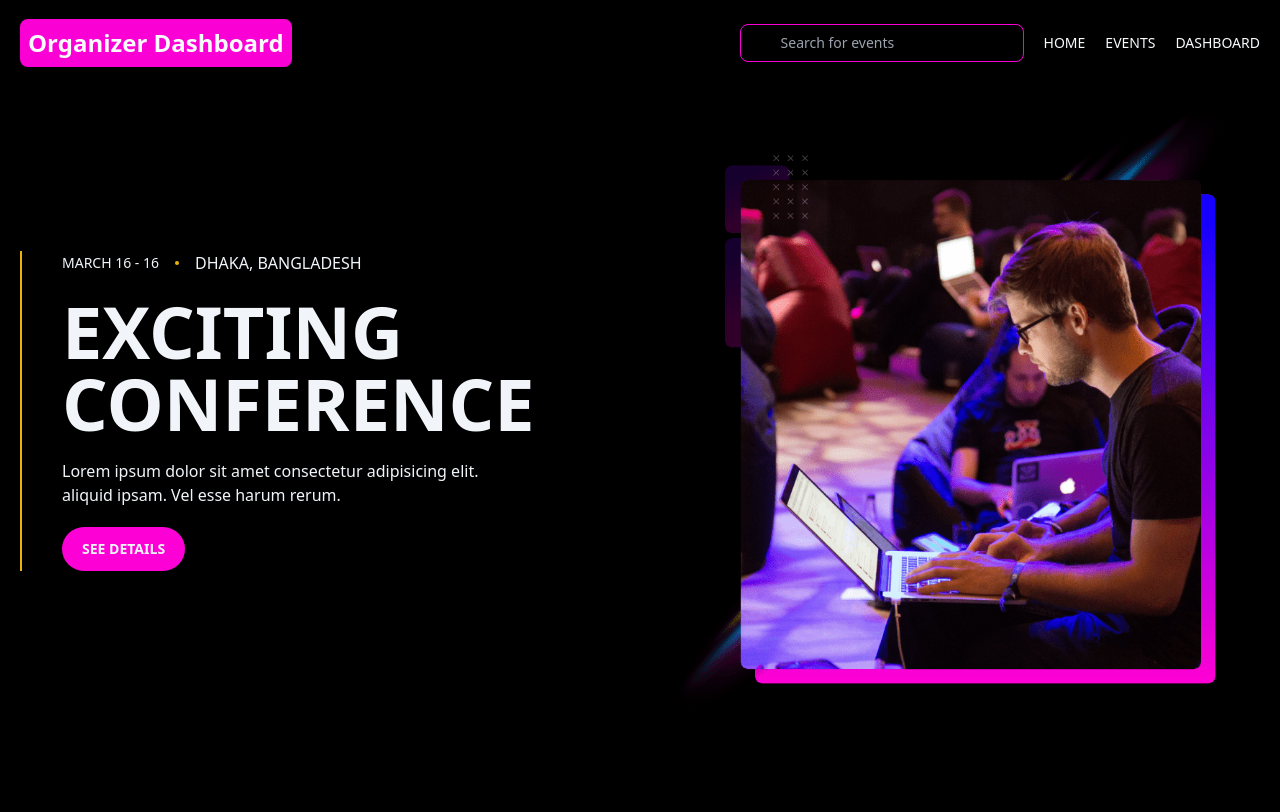
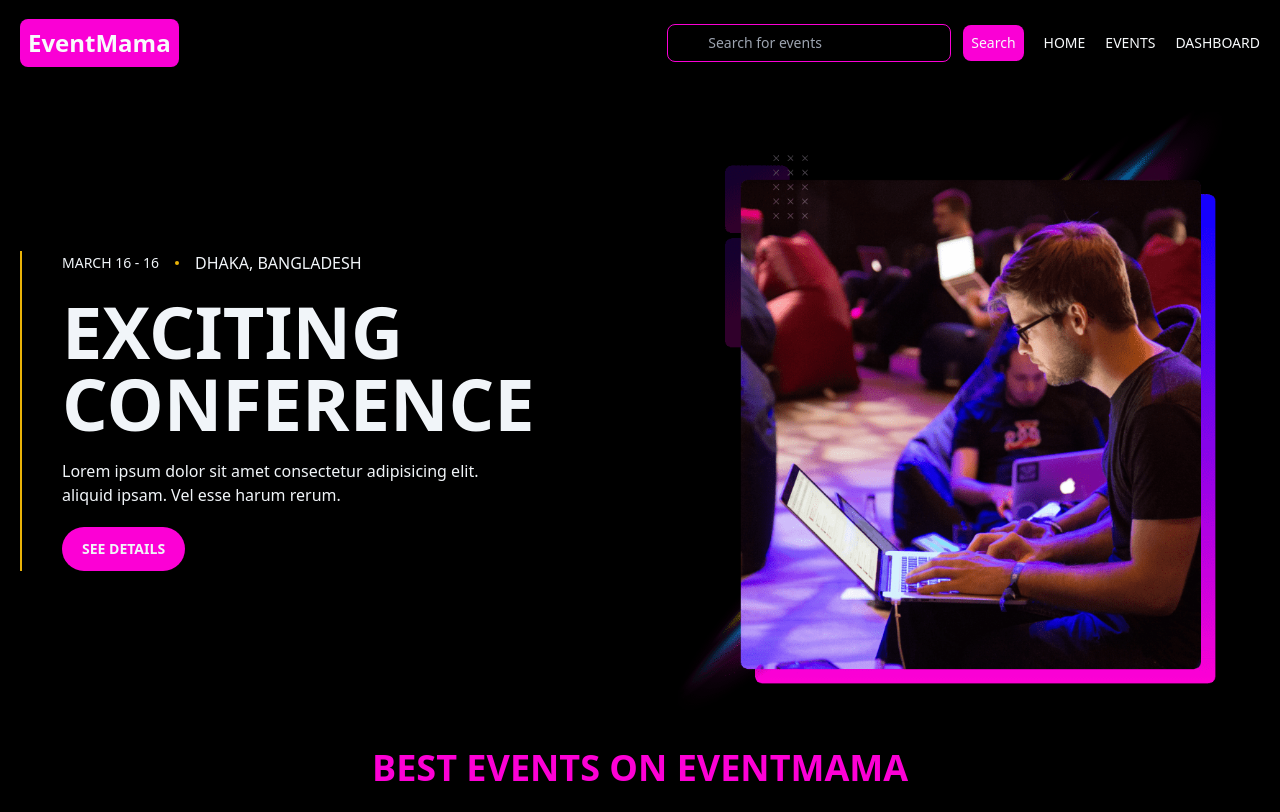
Before and after one commit to MohammadFahad1/Django-Assignment-1-Event-Management-System, a Django app: page / in a window 1280 px wide. Run offline with Django 5.2, Linux system fonts and the light colour scheme.

Commit message:
Events Section Header Added

```diff
--- a/events/templates/dashboard/dashboard.html
+++ b/events/templates/dashboard/dashboard.html
@@ -5,7 +5,7 @@
     <meta charset="UTF-8">
     <meta name="viewport" content="width=device-width, initial-scale=1.0">
     <link rel="stylesheet" href="{% static "css/output.css" %}">
-    <title>Organizer Dashboard</title>
+    <title>Event Management System</title>
 </head>
 <body class="bg-black">
     <div class="min-h-screen w-full max-w-7xl mx-auto px-5">
@@ -13,13 +13,14 @@
          <header class="mt-3">
             <nav class="text-slate-50 flex flex-col justify-between items-center md:justify-between md:flex-row">
                 {% comment %} Logo {% endcomment %}
-                 <a href="/"><div class="text-2xl p-2 bg-[#FA00D5] rounded-lg font-bold">Organizer Dashboard</div></a>
+                 <a href="/"><div class="text-2xl p-2 bg-[#FA00D5] rounded-lg font-bold">EventMama</div></a>
 
                  {% comment %} Navbar Links {% endcomment %}
                   <div class="py-3 text-sm flex items-center justify-center gap-5 flex-wrap">
-                    <form action="" method="get" class="w-full md:w-auto mx-auto">
+                    <form action="" method="get" class="w-full md:w-auto mx-auto flex items-center justify-center gap-3">
                         {% csrf_token %}
                         <input type="text" name="search" id="search" class="bg-transparent border border-[#FA00D5] px-10 py-2 rounded-lg w-full" placeholder="Search for events">
+                        <input type="submit" value="Search" class="bg-[#FA00D5] p-2 rounded-lg cursor-pointer">
                     </form>
                     <a href="/" class="hover:text-[#FA00D5]">HOME</a>
                     <a href="/" class="hover:text-[#FA00D5]">EVENTS</a>
@@ -57,6 +58,13 @@
                 </div>
             </section>
             {% comment %} Hero Section Ends {% endcomment %}
+
+            {% comment %} List of all Events {% endcomment %}
+             <section class="my-12">
+                <h1 class="text-4xl text-[#FC00D5] text-center font-bold">BEST EVENTS ON EVENTMAMA</h1>
+                {% comment %} <span class="block mx-auto bg-[#FC00D5] h-1 w-[550px]"></span> {% endcomment %}
+             </section>
+            {% comment %} List of all Events {% endcomment %}
         </main>
     </div>
 </body>
--- a/static/css/output.css
+++ b/static/css/output.css
@@ -638,6 +638,11 @@ video {
   margin-bottom: 2rem;
 }
 
+.my-5 {
+  margin-top: 1.25rem;
+  margin-bottom: 1.25rem;
+}
+
 .mt-14 {
   margin-top: 3.5rem;
 }
@@ -684,6 +689,26 @@ video {
 
 .w-full {
   width: 100%;
+}
+
+.w-28 {
+  width: 7rem;
+}
+
+.w-\[400PX\] {
+  width: 400PX;
+}
+
+.w-\[400px\] {
+  width: 400px;
+}
+
+.w-\[600px\] {
+  width: 600px;
+}
+
+.w-\[550px\] {
+  width: 550px;
 }
 
 .max-w-7xl {
@@ -742,6 +767,14 @@ video {
   gap: 1.25rem;
 }
 
+.gap-6 {
+  gap: 1.5rem;
+}
+
+.gap-3 {
+  gap: 0.75rem;
+}
+
 .rounded {
   border-radius: 0.25rem;
 }
@@ -781,9 +814,9 @@ video {
   border-color: rgb(234 179 8 / var(--tw-border-opacity, 1));
 }
 
-.bg-\[\#211a98\] {
+.bg-\[\#FA00D5\] {
   --tw-bg-opacity: 1;
-  background-color: rgb(33 26 152 / var(--tw-bg-opacity, 1));
+  background-color: rgb(250 0 213 / var(--tw-bg-opacity, 1));
 }
 
 .bg-\[\#FC00D5\] {
@@ -808,11 +841,6 @@ video {
 .bg-yellow-500 {
   --tw-bg-opacity: 1;
   background-color: rgb(234 179 8 / var(--tw-bg-opacity, 1));
-}
-
-.bg-\[\#FA00D5\] {
-  --tw-bg-opacity: 1;
-  background-color: rgb(250 0 213 / var(--tw-bg-opacity, 1));
 }
 
 .p-2 {
@@ -855,6 +883,10 @@ video {
   padding-left: 2.5rem;
 }
 
+.text-center {
+  text-align: center;
+}
+
 .text-2xl {
   font-size: 1.5rem;
   line-height: 2rem;
@@ -868,6 +900,16 @@ video {
 .text-sm {
   font-size: 0.875rem;
   line-height: 1.25rem;
+}
+
+.text-3xl {
+  font-size: 1.875rem;
+  line-height: 2.25rem;
+}
+
+.text-4xl {
+  font-size: 2.25rem;
+  line-height: 2.5rem;
 }
 
 .font-bold {
@@ -892,17 +934,21 @@ video {
   color: rgb(248 250 252 / var(--tw-text-opacity, 1));
 }
 
+.text-\[\#FC00D5\] {
+  --tw-text-opacity: 1;
+  color: rgb(252 0 213 / var(--tw-text-opacity, 1));
+}
+
+.underline {
+  text-decoration-line: underline;
+}
+
 .filter {
   filter: var(--tw-blur) var(--tw-brightness) var(--tw-contrast) var(--tw-grayscale) var(--tw-hue-rotate) var(--tw-invert) var(--tw-saturate) var(--tw-sepia) var(--tw-drop-shadow);
 }
 
 .ease-in-out {
   transition-timing-function: cubic-bezier(0.4, 0, 0.2, 1);
-}
-
-.hover\:bg-\[\#FA00D5\]:hover {
-  --tw-bg-opacity: 1;
-  background-color: rgb(250 0 213 / var(--tw-bg-opacity, 1));
 }
 
 .hover\:bg-\[\#a1238e\]:hover {
```
